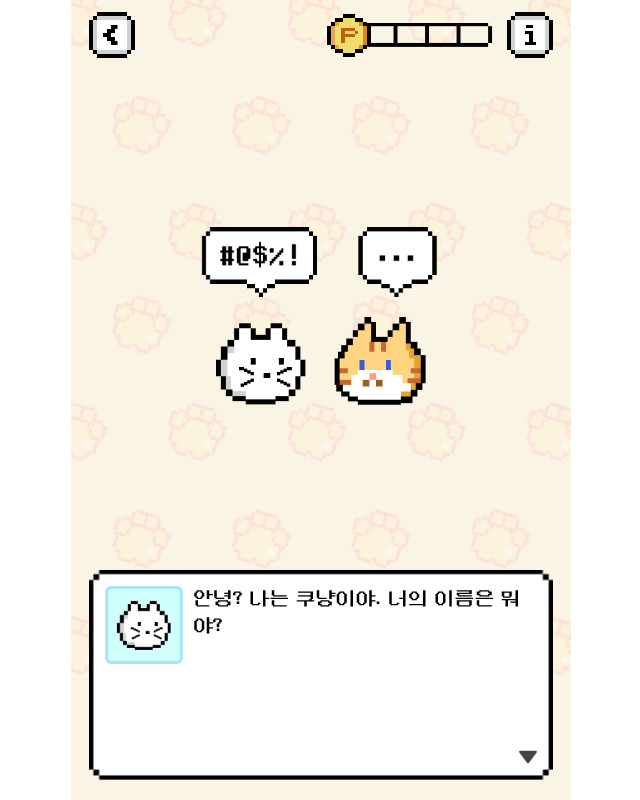
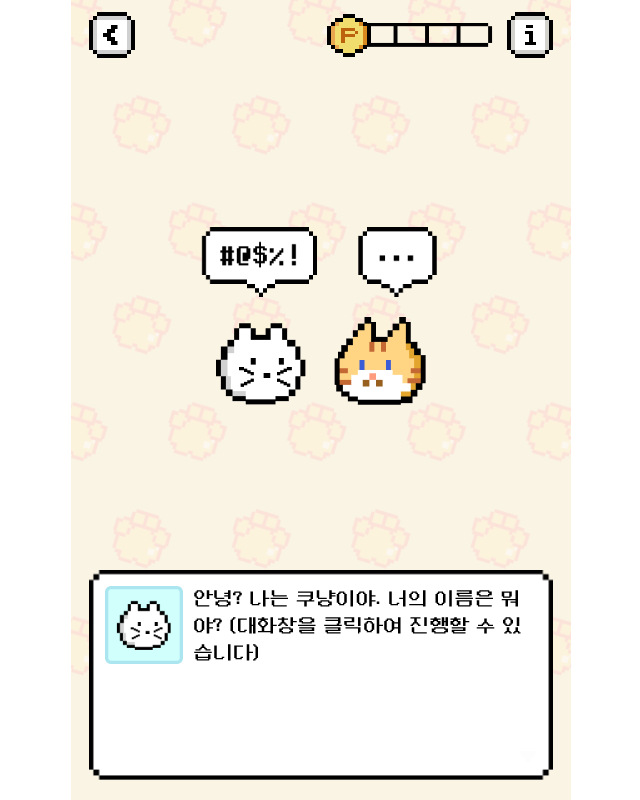
Before and after one commit to ohsssuk/study-gamification, a Next.js app: page / in a window 1280 px wide. Shown: the whole page, without its empty margins (319-959 px from the left). Built offline with nearby package versions, Linux system fonts and the light colour scheme.

Commit message:
시나리오 수정

```diff
--- a/app/coonyang.css
+++ b/app/coonyang.css
@@ -251,6 +251,13 @@
   20% {
     opacity: 0;
   }
+}
+#coonyang_dialog .dialog-guide {
+  position: absolute;
+  top: -40px;
+  width: 100%;
+  left: 0;
+  font-size: 18px;
 }
 
 .create-user-name-form {
--- a/app/scenarioData.ts
+++ b/app/scenarioData.ts
@@ -4,7 +4,7 @@ export const intro = (
   setSpeechingNow: (speechingNow: SpeechingNowEnum) => void,
 ) => [
   {
-    text: "안녕? 나는 쿠냥이야. 너의 이름은 뭐야?",
+    text: "안녕? 나는 쿠냥이야. 너의 이름은 뭐야? (대화창을 클릭하여 진행할 수 있습니다)",
     profileName: "coo_normal",
     callback: () => {
       setSpeechingNow(SpeechingNowEnum.Coo);
```
